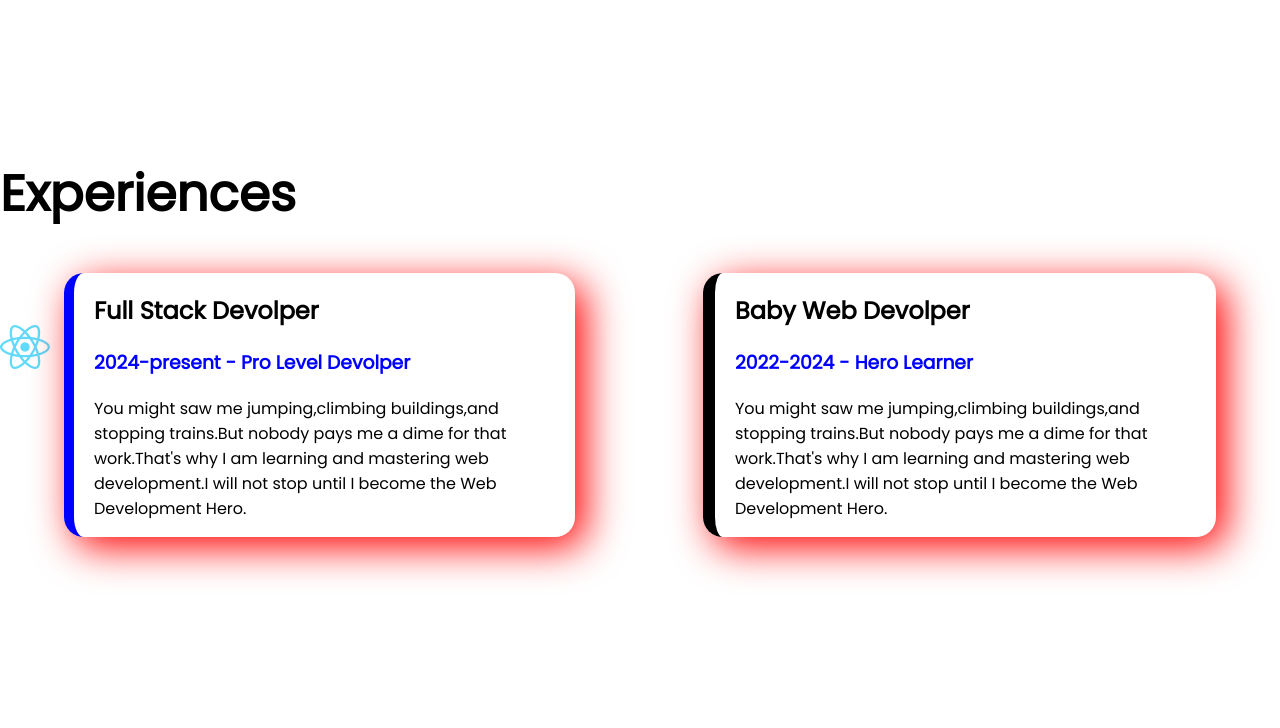
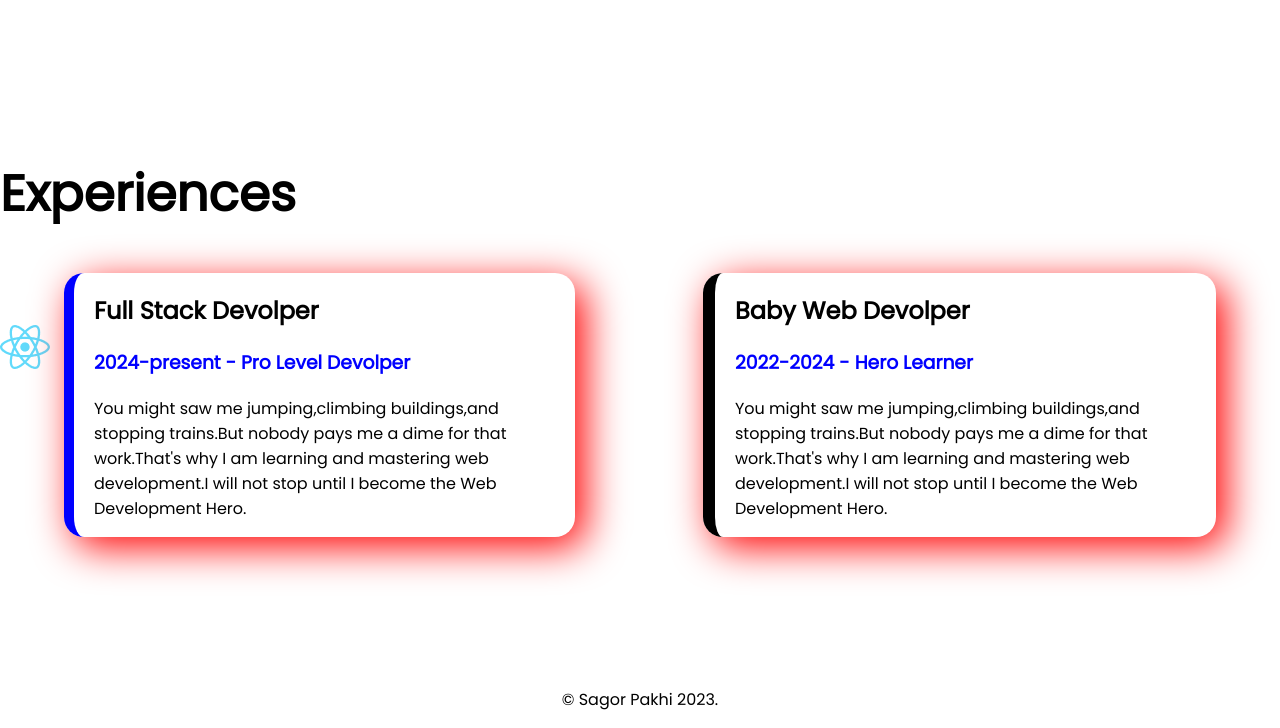
Before and after one commit to sagormollah1/developer-portfolio, a plain HTML site: page index.html in a window 1280 px wide. Shown: the part 1381-2109 px from the top of the page. Before the commit the page ends 2068 px from the top, so only its background shows below. Drawn offline with Linux system fonts and the light colour scheme.

Commit message:
footer-added

```diff
--- a/index.html
+++ b/index.html
@@ -63,5 +63,8 @@
         </div>
     </section>
 </body>
+<footer>
+    <p>© Sagor Pakhi 2023.</p>
+</footer>
 
 </html>
--- a/style.css
+++ b/style.css
@@ -68,3 +68,7 @@ h1 {
 #baby-web {
     border-left: 12px solid black;
 }
+
+footer p {
+    text-align: center;
+}
```
